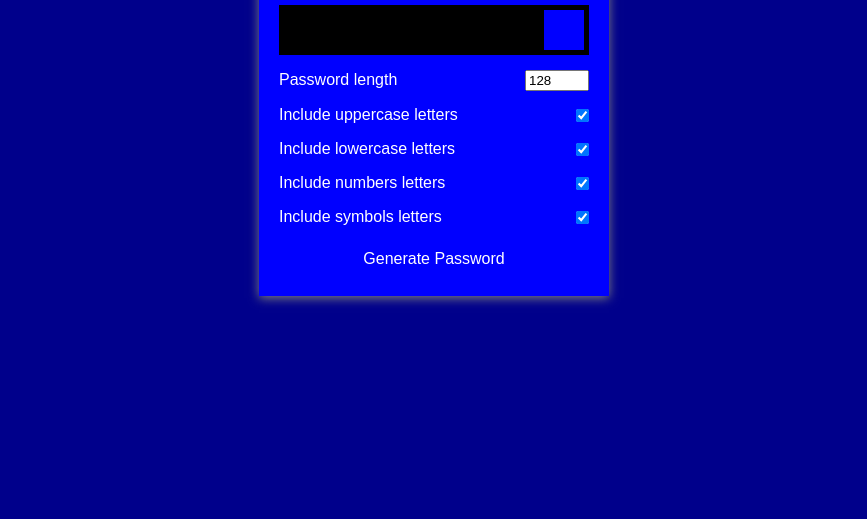
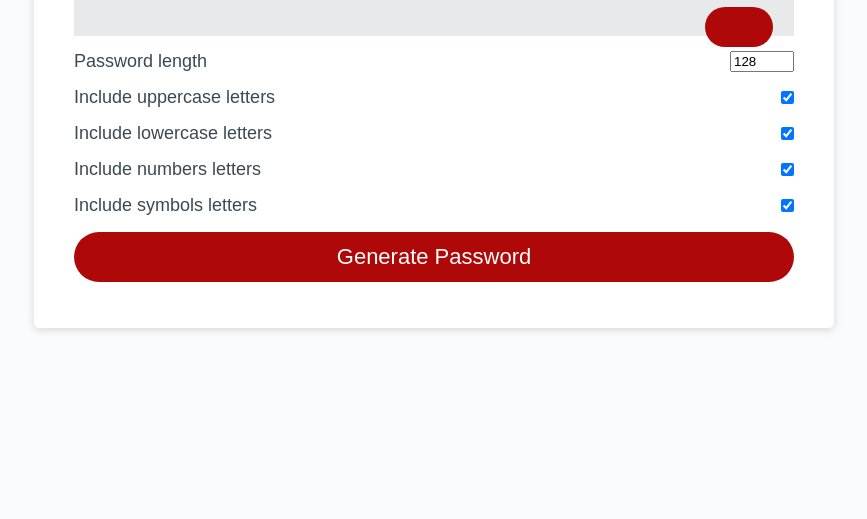
Before and after one commit to TristanW63/Password-Generator, a plain HTML site: page index.html in a window 1280 px wide. Shown: the part 297-816 px from the top of the page, without its empty margins (206-1073 px from the left). Drawn offline with Linux system fonts and the light colour scheme.

Commit message:
final touches and readme

```diff
--- a/script.js
+++ b/script.js
@@ -92,3 +92,6 @@ function getRandomSymbol() {
     const symbols = '!@#$%^&*()_+-=,.<>/{}[]';
     return symbols[Math.floor(Math.random() * symbols.length)];
 }
+
+var checkboxes = document.querySelectorAll('input[type="checkbox"]');
+var checkedOne = Array.prototype.slice.call(checkboxes).some(x => x.checked);
--- a/style.css
+++ b/style.css
@@ -3,7 +3,7 @@
 }
 
 body {
-    background-color: darkblue;
+    background-color: #f9fbfd;
     color: #fff;
     display: flex;
     font-family: sans-serif;
@@ -28,15 +28,21 @@ input[type='checkbox'] {
 }
 
 .container {
-    background-color: blue;
-    box-shadow: 0px 2px 10px gray;
-    padding: 20px;
-    width: 350px;
-    max-width: 100%;
+    background-color: hsl(0, 0%, 100%);
+    border-radius: 5px;
+    border-width: 1px;
+    box-shadow: rgba(0, 0, 0, 0.15) 0px 2px 8px 0px;
+    color: hsl(206, 17%, 28%);
+    font-size: 18px;
+    margin: 0 auto;
+    width: 100%;
+    max-width: 800px;
+    padding: 30px 40px;
 }
 
+
 .result-container {
-    background-color: black;
+    background-color: #e7e9eb;
     display: flex;
     justify-content: flex-start;
     align-items: center;
@@ -64,11 +70,18 @@ input[type='checkbox'] {
 
 .btn {
     border: none;
-    color: #fff;
+    background-color: hsl(360, 91%, 36%);
+    border-radius: 25px;
+    box-shadow: rgba(0, 0, 0, 0.1) 0px 1px 6px 0px rgba(0, 0, 0, 0.2) 0px 1px 1px
+      0px;
+    color: hsl(0, 0%, 100%);
+    display: inline-block;
+    font-size: 22px;
+    line-height: 22px;
+    margin: 16px 16px 16px 0px;
+    padding: 14px 34px;
+    text-align: center;
     cursor: pointer;
-    font-size: 16px;
-    padding: 8px 12px;
-    background-color: blue;
 }
 
 .btn-large {
```
Also changed, not shown: 1 other file.
